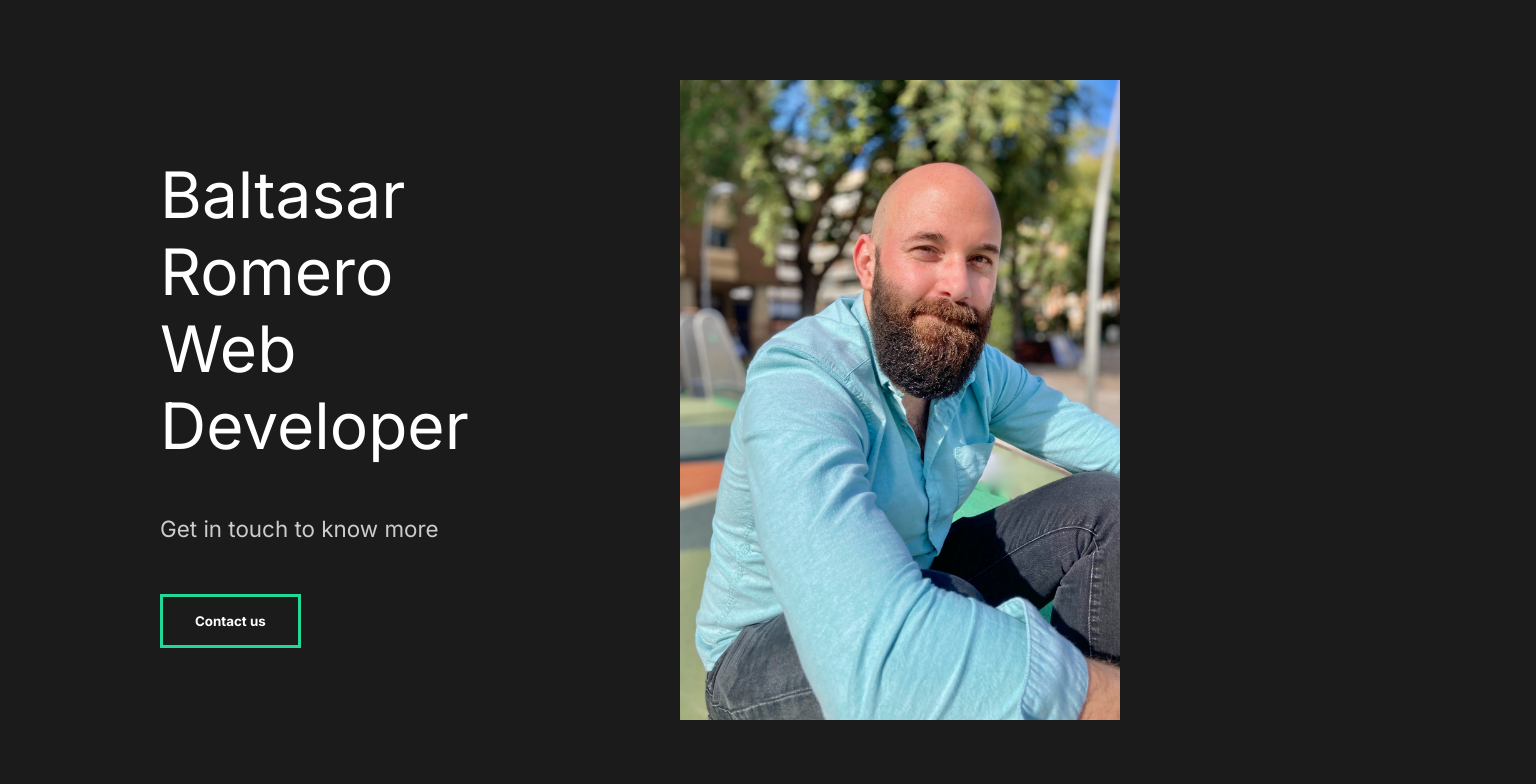
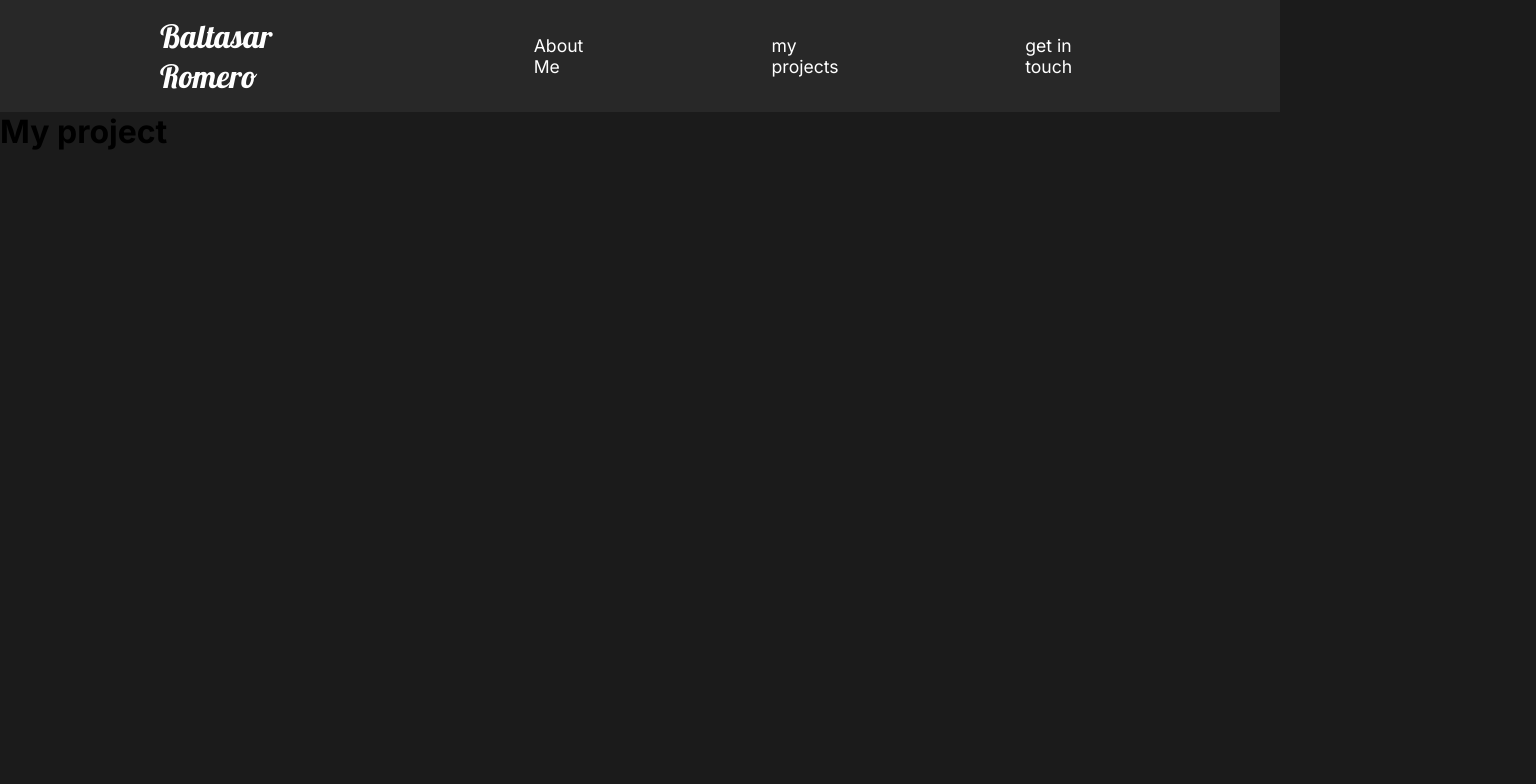
Before and after one commit to Baromeg/baromeg.github.io, a React (Create React App) app: page /myprojects in a window 1280 px wide. Shown: the top 784 px of the page, 1536 px wide, since content can reach past the window. Built offline with nearby package versions, Linux system fonts and the light colour scheme.

Commit message:
Navbar and Router

```diff
--- a/src/App.js
+++ b/src/App.js
@@ -1,17 +1,34 @@
 // import logo from './logo.svg';
 // Import Pages
-import AboutMe from './pages/AboutMe'
+import Navbar from "./components/Navbar"
+import AboutMe from "./pages/AboutMe"
+import Contact from "./pages/Contact"
+import MyProjects from "./pages/MyProjects"
+
+// Router
+import { Switch, Route } from "react-router-dom"
 
 // Global Style
-import GlobalStyle from '../src/components/GlobalStyle'
+import GlobalStyle from "../src/components/GlobalStyle"
 
 const App = () => {
   return (
     <div className='App'>
       <GlobalStyle />
-      <AboutMe />
+      <Navbar />
+      <Switch>
+        <Route path='/' exact>
+          <AboutMe />
+        </Route>
+        <Route path='/myprojects'>
+          <MyProjects />
+        </Route>
+        <Route path='/contact'>
+          <Contact />
+        </Route>
+      </Switch>
     </div>
   )
 }
 
-export default App;
+export default App
--- /dev/null
+++ b/src/components/Navbar.js
@@ -0,0 +1,54 @@
+import React from "react"
+import styled from "styled-components"
+import { Link } from "react-router-dom"
+
+const Navbar = () => {
+  return (
+    <StyledNavbar>
+      <h1>
+        <Link id='logo' to='/'>
+          Baltasar Romero
+        </Link>
+      </h1>
+      <ul>
+        <li>
+          <Link to='/'>About Me</Link>
+        </li>
+        <li>
+          <Link to='/myprojects'>my projects</Link>
+        </li>
+        <li>
+          <Link to='/contact'>get in touch</Link>
+        </li>
+      </ul>
+    </StyledNavbar>
+  )
+}
+
+const StyledNavbar = styled.nav`
+  min-height: 10vh;
+  display: flex;
+  margin: auto;
+  justify-content: space-between;
+  align-items: center;
+  padding: 1rem 10rem;
+  background: #282828;
+  a {
+    color: white;
+    text-decoration: none;
+  }
+  ul {
+    display: flex;
+    list-style: none;
+  }
+  #logo {
+    font-size: 2rem;
+    font-family: "Lobster", cursive;
+    font-weight: lighter;
+  }
+  li {
+    padding-left: 10rem;
+    position: relative;
+  }
+`
+export default Navbar
--- a/src/index.js
+++ b/src/index.js
@@ -1,11 +1,14 @@
 import React from 'react';
 import ReactDOM from "react-dom"
 import App from './App';
-
+import {BrowserRouter} from 'react-router-dom'
 
 ReactDOM.render(
   <React.StrictMode>
+    <BrowserRouter>
     <App />
+
+    </BrowserRouter>
   </React.StrictMode>,
   document.getElementById('root')
 );
--- a/src/pages/AboutMe.js
+++ b/src/pages/AboutMe.js
@@ -5,6 +5,7 @@ import About from "../components/About"
 import Skills from "../components/Skills"
 import Learning from "../components/Learning"
 import Interests from "../components/Interests"
+import Navbar from "../components/Navbar"
 
 const AboutMe = () => {
   return (
--- /dev/null
+++ b/src/pages/Contact.js
@@ -0,0 +1,11 @@
+import React from "react"
+
+const Contact = () => {
+  return (
+    <div>
+      <h1> Contact</h1>
+    </div>
+  )
+}
+
+export default Contact
--- /dev/null
+++ b/src/pages/MyProjects.js
@@ -0,0 +1,11 @@
+import React from "react"
+
+const MyProjects = () => {
+  return (
+    <div>
+      <h1> My project</h1>
+    </div>
+  )
+}
+
+export default MyProjects
```
